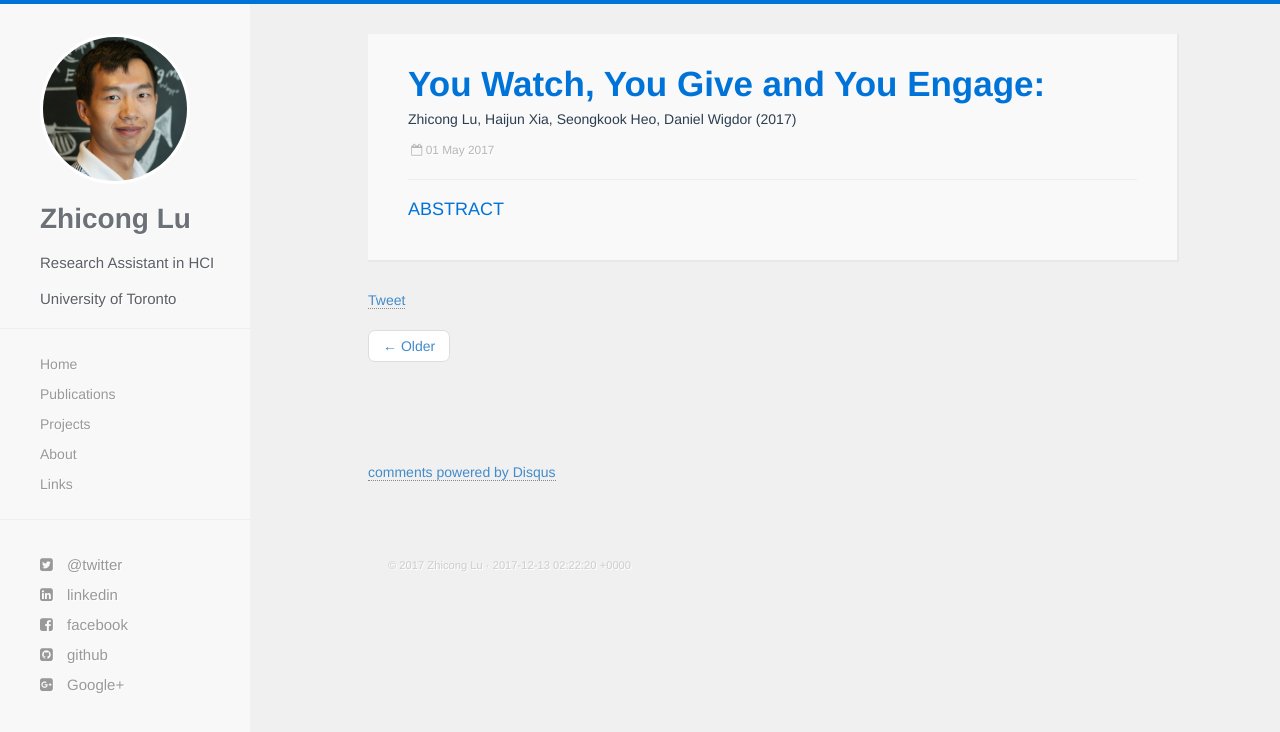
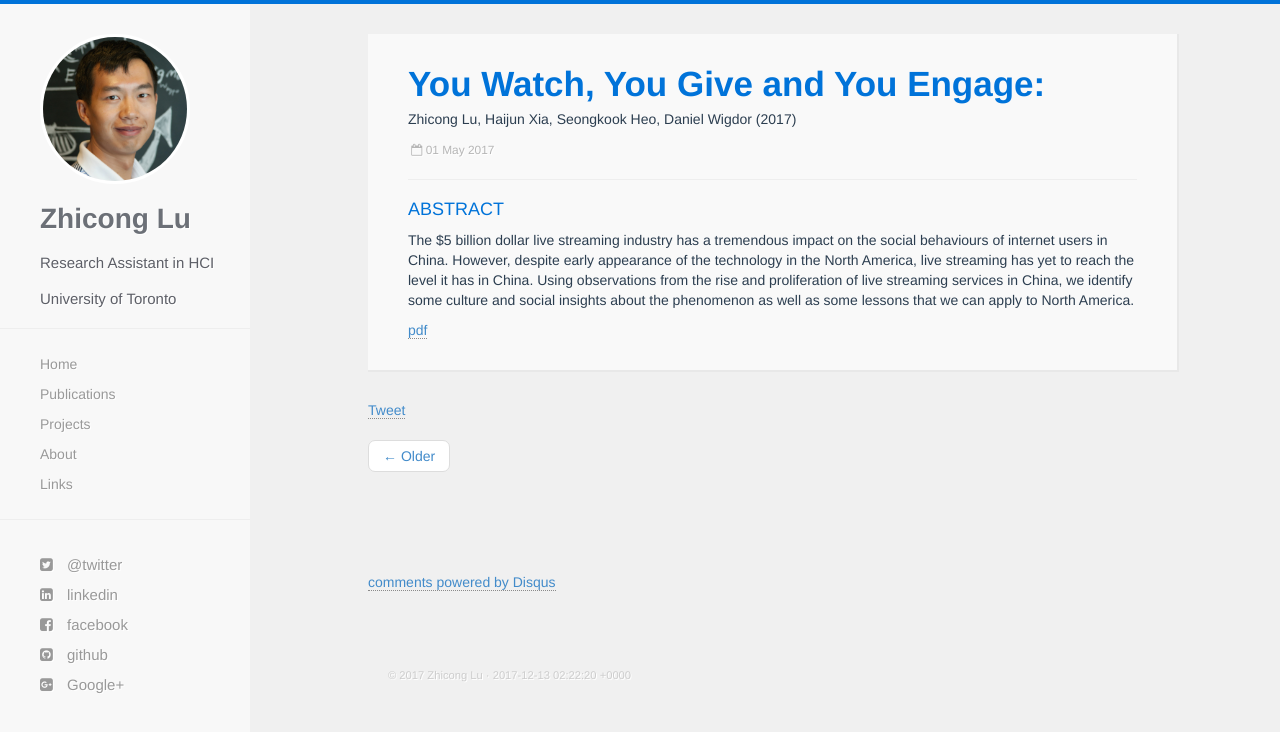
Before and after one commit to luzc08/luzc08.github.io, a Jekyll site: the page built from _publications/2017-11-12-LiveStreamingCHI2018.markdown, in a window 1280 px wide. Shown: the top 732 px of the page. Built offline with Jekyll 4.4.1, drawn with Linux system fonts in a browser that asks for light colours; nearby versions of some CDN libraries; comment, search, counter and statistics services are not loaded.

Commit message:
Bug fixed

```diff
--- a/_publications/2017-11-12-LiveStreamingCHI2018.markdown
+++ b/_publications/2017-11-12-LiveStreamingCHI2018.markdown
@@ -5,11 +5,11 @@ date: 2017-05-01 11:34:28+00:00
 layout: publications
 slug: publications
 title: 'You Watch, You Give and You Engage: '
-bib: "Zhicong Lu, Haijun Xia, Seongkook Heo, Daniel Wigdor (2017)"
-wordpress_id: 405
+bib: "Zhicong Lu, Haijun Xia, Seongkook Heo, Daniel Wigdor (2017) "
+wordpress_id: 404
 image: /images/HCII17.jpg
-abstract: ''
-pdf:
+abstract: 'The $5 billion dollar live streaming industry has a tremendous impact on the social behaviours of internet users in China. However, despite early appearance of the technology in the North America, live streaming has yet to reach the level it has in China. Using observations from the rise and proliferation of live streaming services in China, we identify some culture and social insights about the phenomenon as well as some lessons that we can apply to North America.'
+pdf: /media/HCII2017.pdf
 categories:
 - publications
 tags:
```
